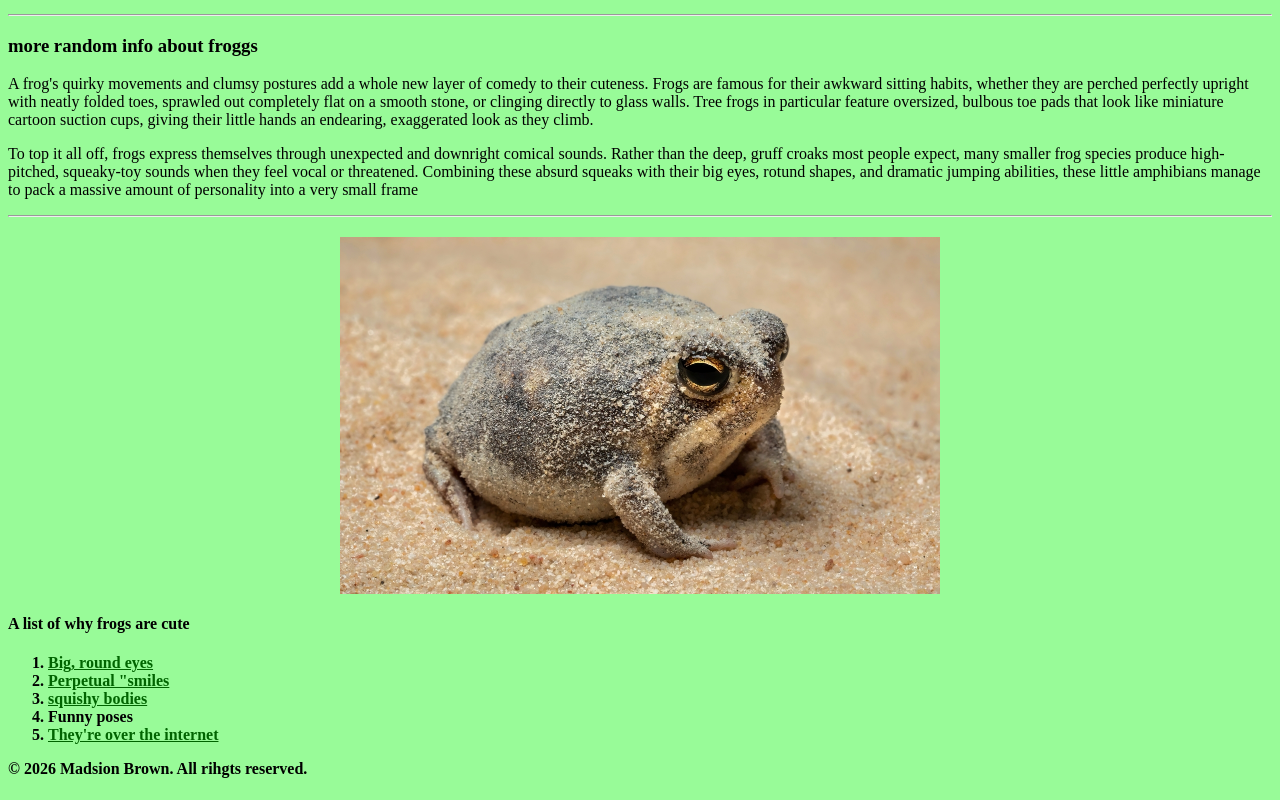
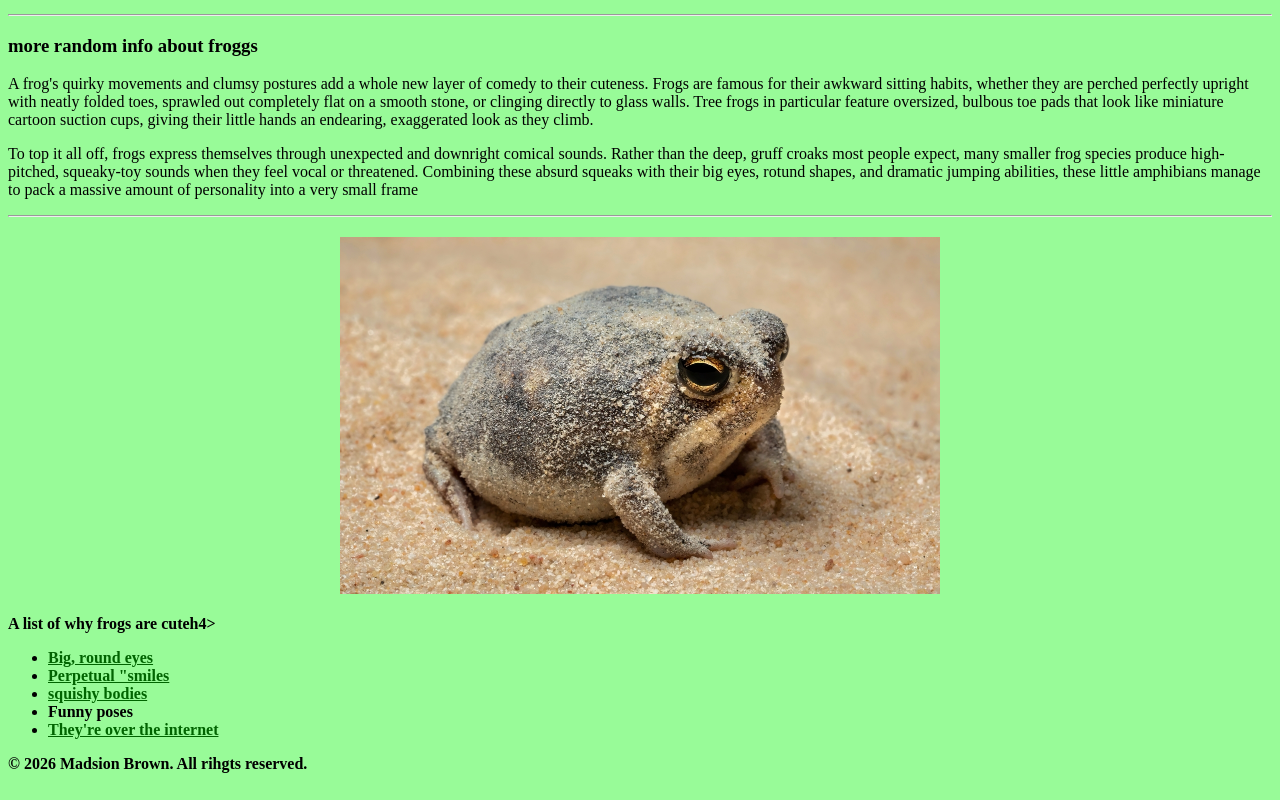
Before and after one commit to Mbtotheart/CIT-1300-S26, a plain HTML site: page Intro_html/index.html in a window 1280 px wide. Shown: the part 705-1505 px from the top of the page. Drawn offline with Linux system fonts and the light colour scheme.

Commit message:
Update index.html

```diff
--- a/Intro_html/index.html
+++ b/Intro_html/index.html
@@ -34,16 +34,16 @@
 <hr>
 <img src="fatty.jpg" alt="Fat frog">
 
-  <h4>A list of why frogs are cute<h4>
+  <h4>A list of why frogs are cute</body></html>h4>
 
-<ol>
+<ul>
   <li><a href="https://natureformysoul.com/2016/03/ten-things-that-may-amaze-you-about-frogs-and-toads/" target="_blank">Big, round eyes</a></li>
   <li><a href="https://www.ozbreed.com.au/frogs-are-natures-cutest-garden-pest-control/" target="_blank">Perpetual "smiles</a></li>
   <li><a href="https://www.wcs.org/get-involved/updates/fascinating-frogs" target="_blank">squishy bodies</a></li>
   <li>Funny poses</li>
   <li><a href="https://www.youtube.com/watch?v=DpIOPaG5_p0" target="_blank"> They're over the internet</a></li>
-</ol>
-<p>&copy; 2026 Madsion Brown. All rihgts reserved.</p>
+</ul>
+<p>&#169; 2026 Madsion Brown. All rihgts reserved.</p>
 </body>
 
 </html>
```
